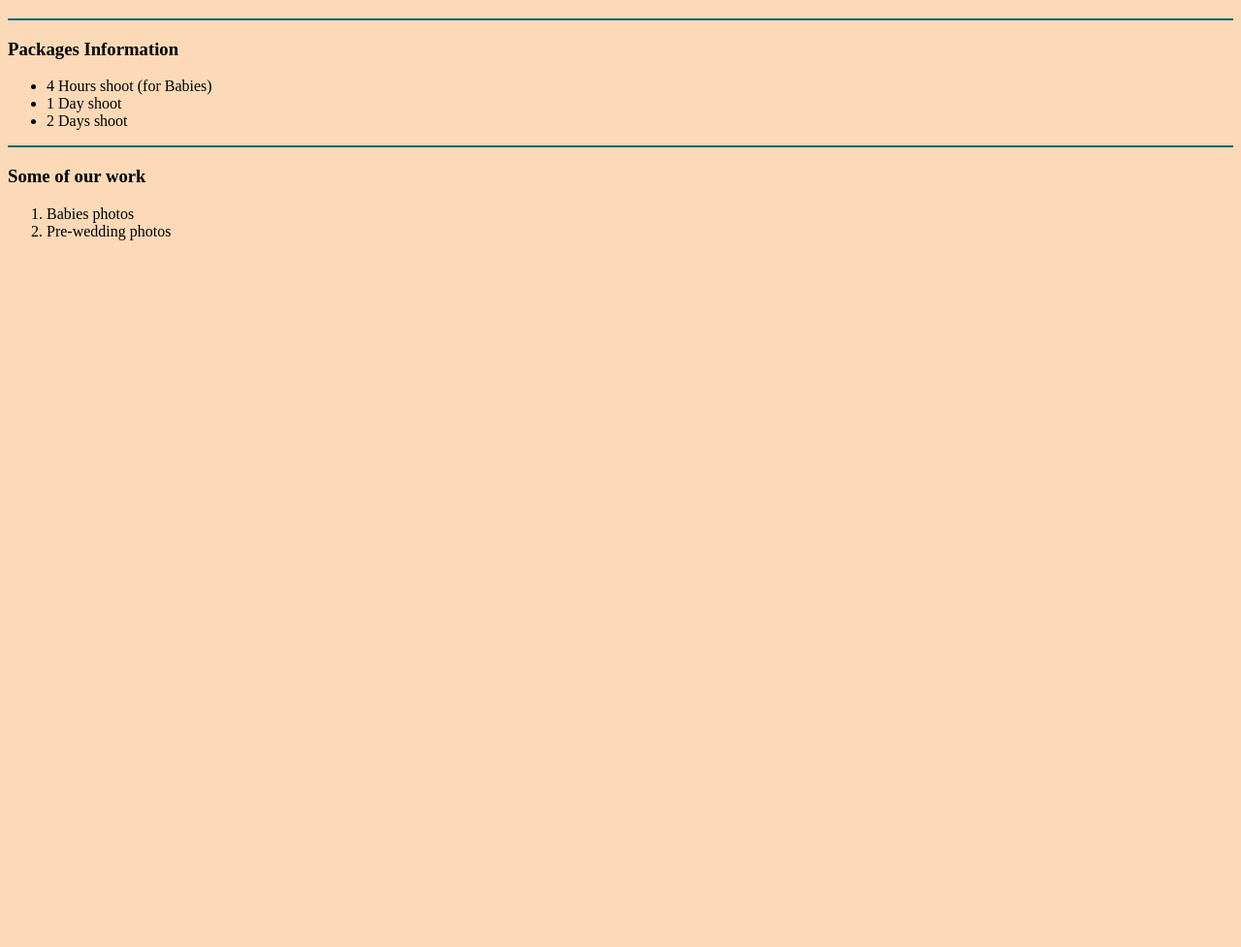
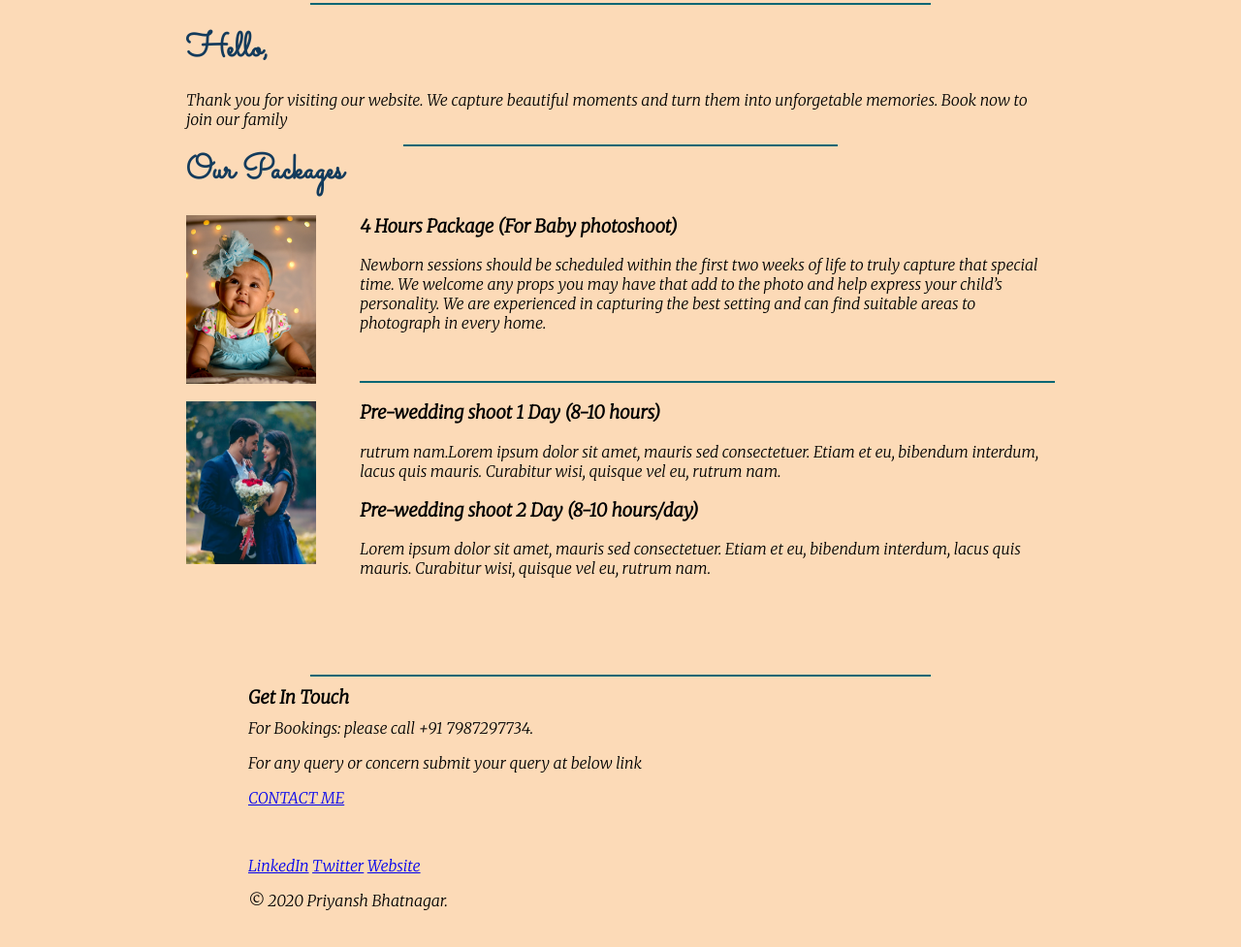
Before and after one commit to themagichour/main, a plain HTML site: page index.html in a window 1280 px wide. Shown: the part 207-1184 px from the top of the page at 97% size. Before the commit the page ends 800 px from the top, so only its background shows below. Drawn offline with Linux system fonts and the light colour scheme.

Commit message:
Version 0.2

```diff
--- /dev/null
+++ b/css/style.css
@@ -0,0 +1,69 @@
+body{
+  background-color: #fcdab7;
+  margin: 0;
+  font-family: 'Merriweather', serif;
+}
+hr{
+  background-color: #056674;
+  border-style: none;
+  height: 2px;
+  width: 50%;
+  margin: auto;
+}
+.hr2{
+  background-color: #056674;
+  border-style: none;
+  height: 2px;
+  margin: auto;
+  width: auto;
+}
+h1{
+  color: #133b5c;
+  margin-top: 0;
+font-family: 'Merriweather Sans', sans-serif;
+margin-bottom: 0
+}
+h2{
+  color: #133b5c;
+  font-family: 'Sacramento', cursive;
+  font-size: 35px;
+  margin-top: 0;
+  margin-bottom: 0
+}
+.h3con{
+    margin: 10px auto 10px auto;
+}
+.top-container{
+  width: 50%;
+  margin: auto;
+}
+.middle-container{
+  width: 70%;
+  margin: 0 auto 100px auto;
+}
+
+.rows-pic{
+  width: 15%;
+  height: 15%;
+  float: left;
+  margin-right: 5%;
+
+}
+.skills{
+  margin-bottom: 50px;
+}
+.rows-pic2{
+  width: 15%;
+  height:15%;
+  float: left;
+  margin-right: 5%;
+
+}
+.contact-me{
+  width: 60%;
+  margin: auto;
+}
+.bottom-container{
+  width: 60%;
+  margin: 50px auto 50px auto;
+}
--- a/index.html
+++ b/index.html
@@ -7,22 +7,15 @@
   <meta name="keywords" content="Pune, Photographer, Photography, Pre-wedding, Baby, Photoshoot">
   <meta name="author" content="Priyansh Bhatnagar">
   <title>📷The Magic Hour</title>
-
-<style media="screen">
-  body{
-    background-color: #fcdab7;
-  }
-  hr{
-    background-color: #056674;
-    border-style: none;
-    height: 2px
-  }
-</style>
+  <link rel="stylesheet" href="css/style.css">
+  <link rel="icon" href="favicon.ico">
+  <link href="https://fonts.googleapis.com/css2?family=Merriweather+Sans:wght@300&family=Merriweather:ital,wght@1,300&family=Sacramento&display=swap" rel="stylesheet">
 
 
 </head>
 
 <body>
+  <div class="top-container">
     <table>
       <tr>
         <td><img src="Logo.png" alt="The Magic Hour a Photography Web Site"></td>
@@ -35,23 +28,50 @@
         </td>
       </tr>
     </table>
+  </div>
+  <hr />
+  <div class="middle-container">
+    <div class="profile">
+      <img src="" alt="">
+      <h2>Hello,</h2>
+      <p>Thank you for visiting our website. We capture beautiful moments and turn them into unforgetable memories. Book now to join our family</p>
+    </div>
+    <hr>
+    <div class="skills">
+      <h2>Our Packages</h2>
+      <div class="skill-row">
+        <img class="rows-pic" src="images/DSC_8008.jpg" alt="rows-pic">
+        <h3>4 Hours Package (For Baby photoshoot)</h3>
+        <p>Newborn sessions should be scheduled within the first two weeks of life to truly capture that special time. We welcome any props you may have that add to the photo and help express your child’s personality. We are experienced in capturing the best setting and can find suitable areas to photograph in every home.</p>
+      </div>
+    </div>
 
-  <hr size="3" />
-  <h3>Packages Information</h3>
-  <ul>
-    <li>4 Hours shoot (for Babies)
-    </li>
-    <li>1 Day shoot</li>
-    <li>
-      2 Days shoot
-    </li>
-  </ul>
-  <hr size="3" />
-  <h3>Some of our work</h3>
-  <ol>
-  <li>Babies photos</li>
-  <li>Pre-wedding photos</li>
-    </ol>
+      <hr  class="hr2"/>
+      <div class="skill-row2">
+        <img class="rows-pic2" src="images/prewed.jpg" alt="rows-pic2" >
+        <h3>Pre-wedding shoot 1 Day (8-10 hours)</h3>
+        <p> rutrum nam.Lorem ipsum dolor sit amet, mauris sed consectetuer. Etiam et eu, bibendum interdum, lacus quis mauris. Curabitur wisi, quisque vel eu, rutrum nam.</p>
+        <h3>Pre-wedding shoot 2 Day (8-10 hours/day)</h3>
+        <p>Lorem ipsum dolor sit amet, mauris sed consectetuer. Etiam et eu, bibendum interdum, lacus quis mauris. Curabitur wisi, quisque vel eu, rutrum nam.</p>
+      </div>
+    </div>
+    <hr>
+    <div class="contact-me">
+      <h3 class="h3con">Get In Touch</h3>
+      <h3class="h3con">For Bookings: please call +91 7987297734.</h3>
+      <p>For any query or concern submit your query at below link</p>
+      <a class="btn" href="mailto:themagichour@gmail.com">CONTACT ME</a>
+    </div>
+  </div>
+
+
+  <div class="bottom-container">
+    <a class="footer-link" href="https://www.linkedin.com/">LinkedIn</a>
+    <a class="footer-link" href="https://twitter.com/">Twitter</a>
+    <a class="footer-link" href="https://www.appbrewery.co/">Website</a>
+    <p>© 2020 Priyansh Bhatnagar.</p>
+  </div>
+
 </body>
 
 </html>
```
Also changed, not shown: favicon.ico (added), images/DSC_8008.jpg (added), images/img1.jpg (added), images/prewed.jpg (added). Lines whose indentation alone changed are shown as unchanged.
